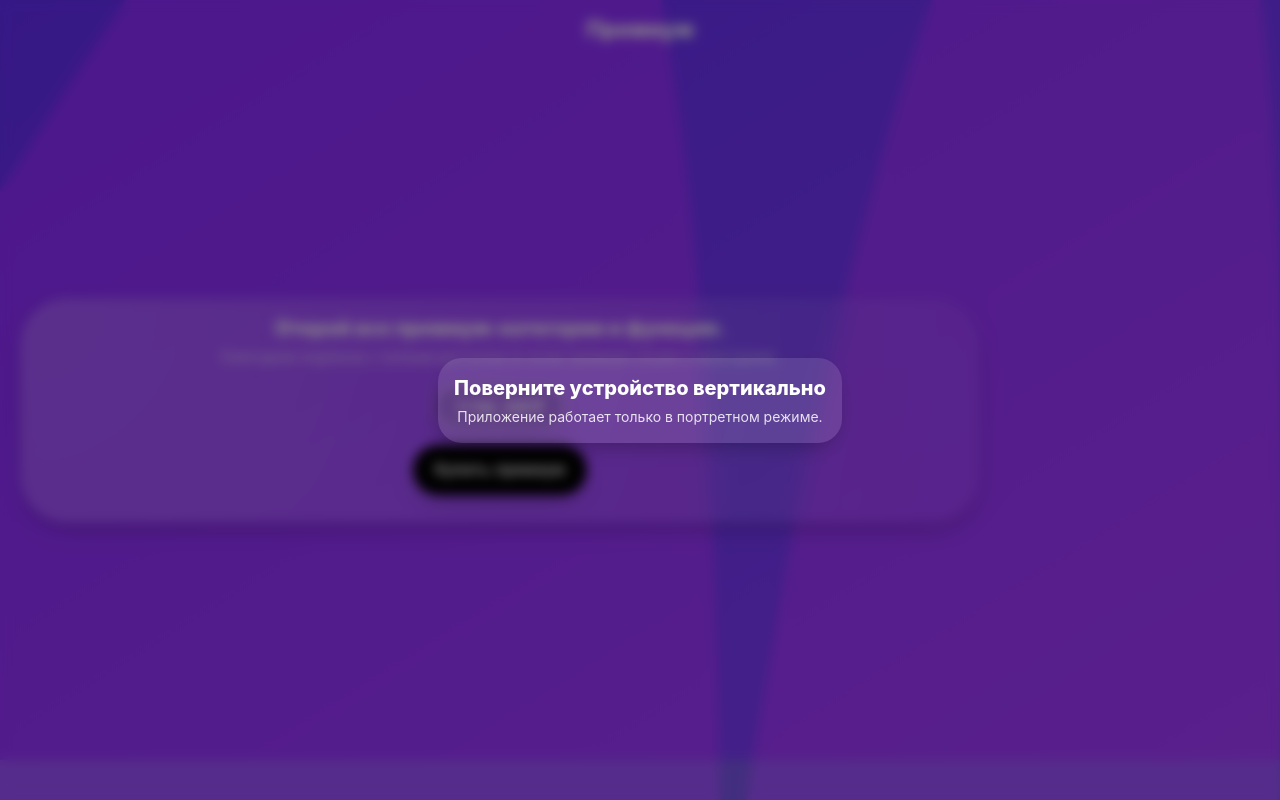
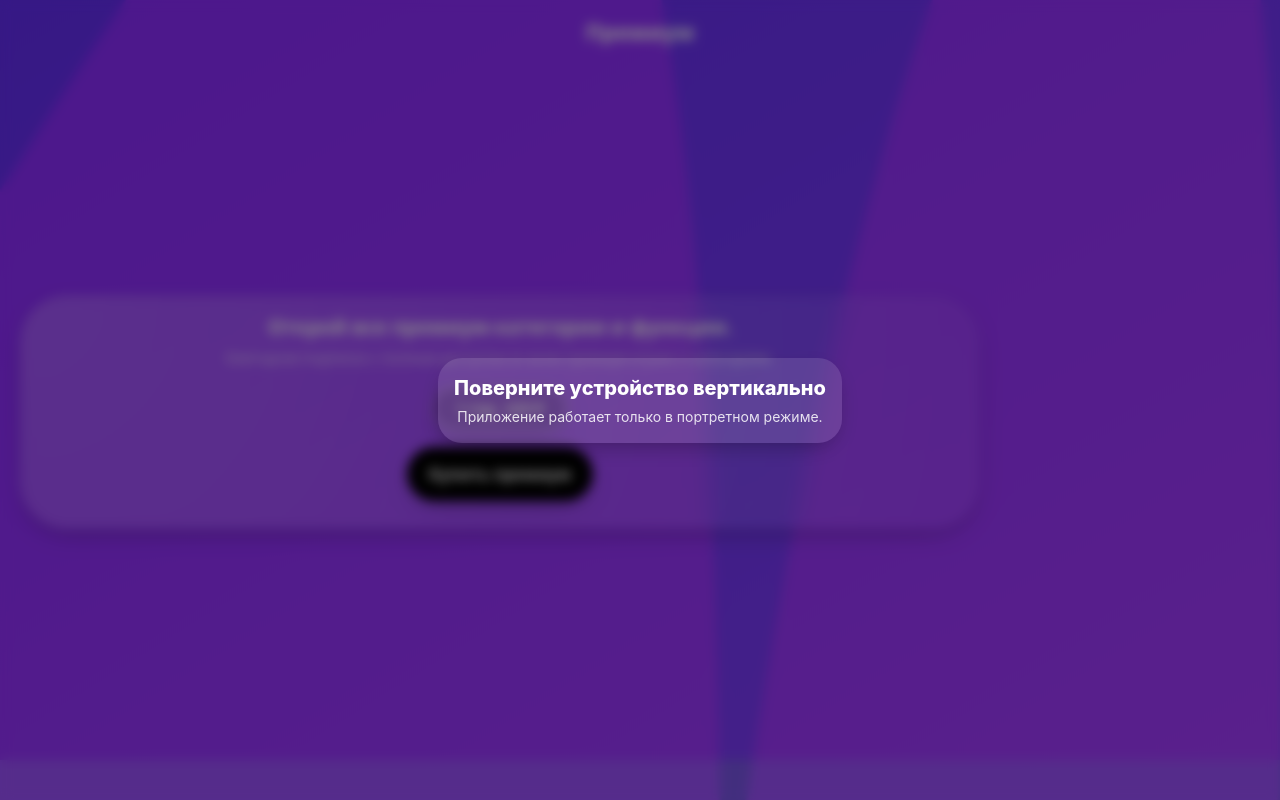
Before and after one commit to emuhich/game_web_app_bot, a FastAPI app: page /premium in a window 1280 px wide. Run offline with FastAPI, Linux system fonts and the light colour scheme; parts of the project's set-up code (start-up, migrations or seed data) failed here and were passed over; some libraries are stand-ins or nearby versions.

Commit message:
Добавлены нормальные шрифты

```diff
--- a/app/bot/keyboards/kbs.py
+++ b/app/bot/keyboards/kbs.py
@@ -1,5 +1,5 @@
-from aiogram.types import ReplyKeyboardMarkup, WebAppInfo, InlineKeyboardMarkup
-from aiogram.utils.keyboard import ReplyKeyboardBuilder, InlineKeyboardBuilder
+from aiogram.types import ReplyKeyboardMarkup, WebAppInfo
+from aiogram.utils.keyboard import InlineKeyboardBuilder
 
 from app.config import settings
 
--- /dev/null
+++ b/app/frontend/static/css/base.css
@@ -0,0 +1,45 @@
+/* Базовые глобальные стили для WebApp */
+
+/* Подключение кастомных шрифтов */
+@font-face {
+  font-family: 'AppTitleFont';
+  src: url('/static/fonts/fa-brands-400.ttf') format('truetype');
+  font-weight: 400;
+  font-style: normal;
+  font-display: swap;
+}
+
+@font-face {
+  font-family: 'AppQuestionFont';
+  src: url('/static/fonts/fa-solid-900.ttf') format('truetype');
+  font-weight: 900;
+  font-style: normal;
+  font-display: swap;
+}
+
+html,
+body {
+  height: 100%;
+  overscroll-behavior: none;
+  margin: 0;
+}
+
+body {
+  touch-action: manipulation;
+  overflow: hidden;
+}
+
+* {
+  -webkit-touch-callout: none;
+  -webkit-user-select: none;
+  user-select: none;
+}
+
+/* Классы для использования шрифтов */
+.title-font {
+  font-family: 'AppTitleFont', system-ui, -apple-system, BlinkMacSystemFont, 'Segoe UI', sans-serif;
+}
+
+.question-font {
+  font-family: 'AppQuestionFont', system-ui, -apple-system, BlinkMacSystemFont, 'Segoe UI', sans-serif;
+}
--- a/app/frontend/templates/base.html
+++ b/app/frontend/templates/base.html
@@ -3,13 +3,9 @@
 <head>
     <meta charset="UTF-8">
     <meta name="viewport" content="width=device-width, initial-scale=1, maximum-scale=1, user-scalable=no, viewport-fit=cover">
-    <title>{% block title %}Мое FastAPI Приложение{% endblock %}</title>
+    <title>{% block title %}Моё FastAPI Приложение{% endblock %}</title>
+    <link rel="stylesheet" href="/static/css/base.css">
     {% block styles %}{% endblock %}
-    <style>
-      html, body { height: 100%; overscroll-behavior: none; margin: 0; }
-      body { touch-action: manipulation; overflow: hidden; }
-      * { -webkit-touch-callout: none; -webkit-user-select: none; user-select: none; }
-    </style>
 </head>
 <body class="{% block body_class %}{% endblock %}">
 {% block content %} {% endblock %}
--- a/app/frontend/templates/honesty_categories.html
+++ b/app/frontend/templates/honesty_categories.html
@@ -4,7 +4,7 @@
 {% block content %}
 <div class="page categories-page">
   <header class="page-header">
-    <h2 class="page-title">Выбери категорию вопросов</h2>
+    <h2 class="page-title title-font">Выбери категорию вопросов</h2>
   </header>
   <main class="page-main">
     <div class="categories-row no-scrollbar" id="categories-row">
--- a/app/frontend/templates/honesty_play.html
+++ b/app/frontend/templates/honesty_play.html
@@ -12,9 +12,9 @@
     <div class="cards-stack" id="cards-stack">
       {% for q in questions %}
       <article class="question-card" data-index="{{ loop.index0 }}">
-        <div class="q-header">{{ category.name }}</div>
+        <div class="q-header title-font">{{ category.name }}</div>
         <div class="q-content">
-          <p class="q-text">{{ q.text }}</p>
+          <p class="q-text question-font">{{ q.text }}</p>
         </div>
       </article>
       {% endfor %}
--- a/app/frontend/templates/index.html
+++ b/app/frontend/templates/index.html
@@ -6,7 +6,7 @@
 {% block content %}
 <div class="page games-page">
   <header class="page-header">
-    <h2 class="page-title">Выбери игру</h2>
+    <h2 class="page-title title-font">Выбери игру</h2>
   </header>
   <main class="page-main">
     <section class="categories-row no-scrollbar games-row" id="games-row">
--- a/app/frontend/templates/premium.html
+++ b/app/frontend/templates/premium.html
@@ -17,26 +17,26 @@
 {% block content %}
 <div class="page premium-page">
   <header class="page-header">
-    <h2 class="page-title">Премиум</h2>
+    <h2 class="page-title title-font">Премиум</h2>
   </header>
   <main class="page-main premium-main">
     <section class="premium-card">
       <div class="premium-card-inner">
         {% if premium %}
-        <p class="premium-status">У тебя уже есть премиум</p>
-        <p class="premium-expire">Активен до {{ premium.expire_date.strftime('%d.%m.%Y') }}</p>
-        <p class="premium-subtext">Новая подписка станет доступна после окончания текущей.</p>
+        <p class="premium-status question-font">У тебя уже есть премиум</p>
+        <p class="premium-expire question-font">Активен до {{ premium.expire_date.strftime('%d.%m.%Y') }}</p>
+        <p class="premium-subtext question-font">Новая подписка станет доступна после окончания текущей.</p>
         {% else %}
-        <p class="premium-status">Открой все премиум-категории и функции.</p>
-        <p class="premium-subtext">Ежегодная подписка с полным доступом ко всем премиум-играм и категориям.</p>
+        <p class="premium-status question-font">Открой все премиум-категории и функции.</p>
+        <p class="premium-subtext question-font">Ежегодная подписка с полным доступом ко всем премиум-играм и категориям.</p>
         <div class="premium-plans">
-          <button type="button" class="premium-plan is-active" data-duration="365">
+          <button type="button" class="premium-plan is-active question-font" data-duration="365">
             <span class="plan-title">1 год</span>
             <span class="plan-price">229 ₽</span>
           </button>
         </div>
         <div class="premium-actions">
-          <button type="button" id="premium-buy" class="primary-btn full">Купить премиум</button>
+          <button type="button" id="premium-buy" class="primary-btn full question-font">Купить премиум</button>
         </div>
         {% endif %}
       </div>
```
Also changed, not shown: app/bot/utils/utils.py (+4 -43 lines), app/frontend/static/fonts/fa-brands-400.ttf (added), app/frontend/static/fonts/fa-solid-900.ttf (added), app/frontend/static/media/menu.png (added).
